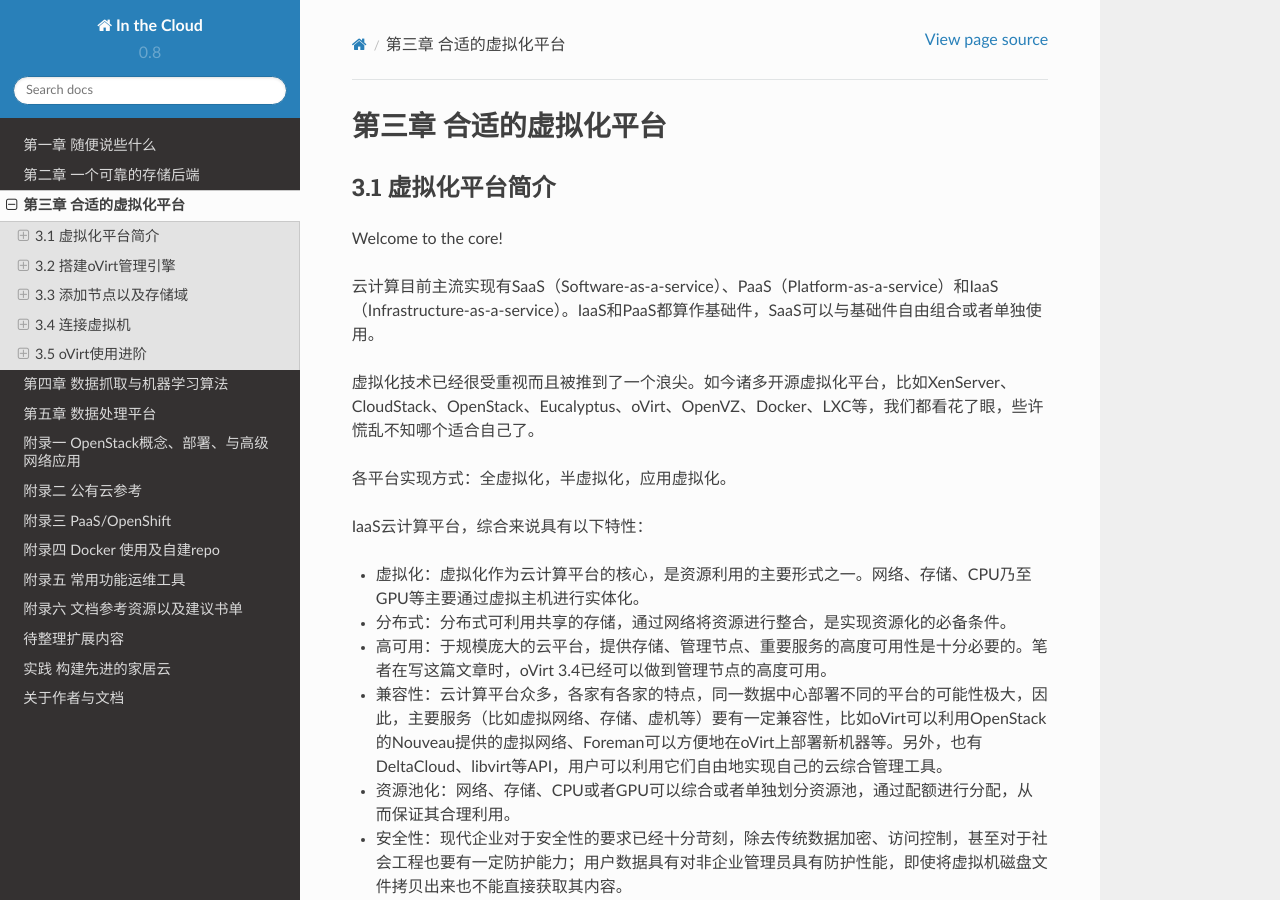
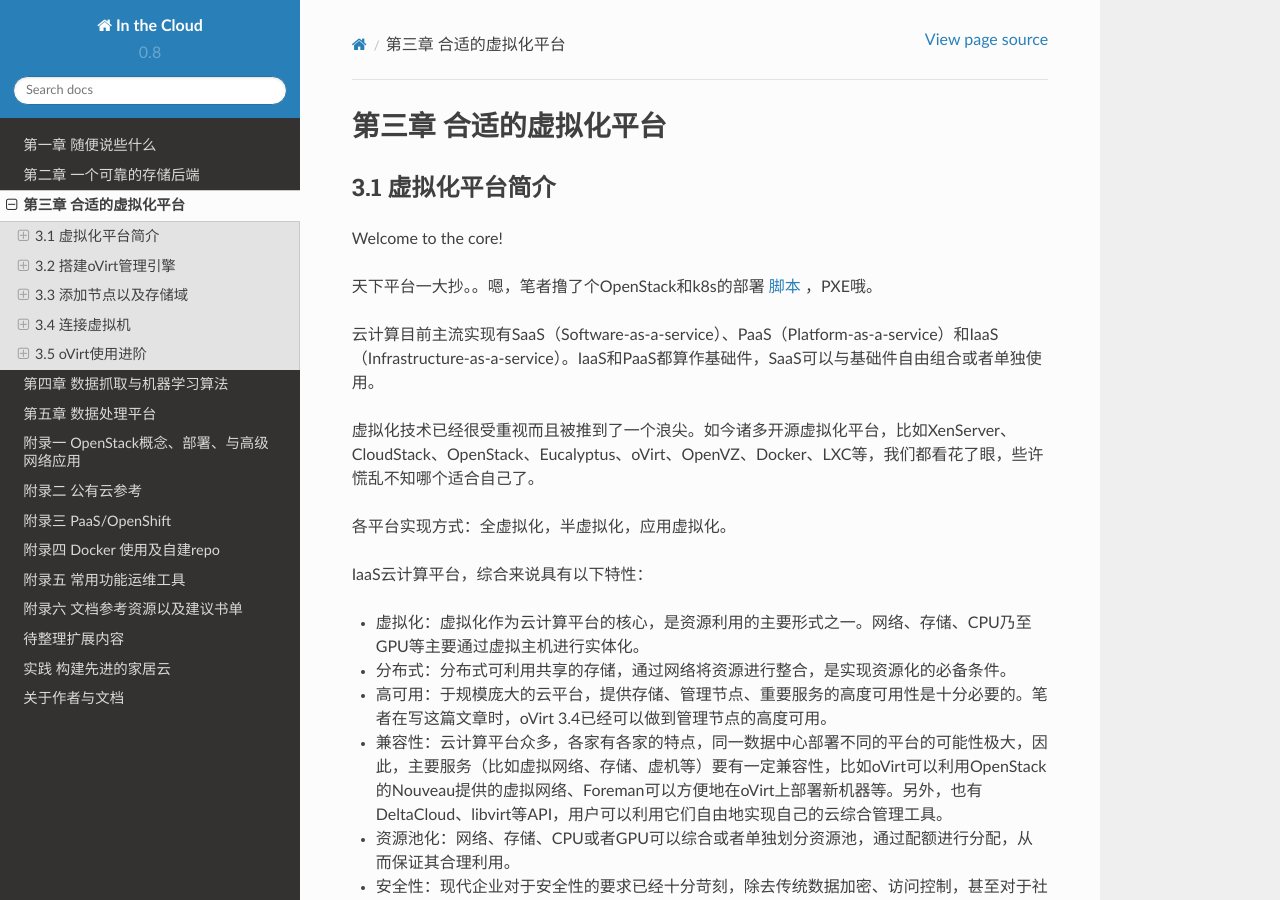
Before and after one commit to lofyer/InTheCloud, a Sphinx documentation site: the page built from source/posts/ch03.rst, in a window 1280 px wide and 900 px high. Built offline with Sphinx 7.4.7 and the Read the Docs theme 2.0.0, drawn with Linux system fonts in a browser that asks for light colours; formulas are drawn with MathJax 3.

```diff
--- a/source/posts/ch03.rst
+++ b/source/posts/ch03.rst
@@ -7,6 +7,8 @@
 ------------------
 
 Welcome to the core!
+
+天下平台一大抄。。嗯，笔者撸了个OpenStack和k8s的部署 `脚本 <https://github.com/lofyer/openstack-pxe-deployment>`_ ，PXE哦。
 
 云计算目前主流实现有SaaS（Software-as-a-service）、PaaS（Platform-as-a-service）和IaaS（Infrastructure-as-a-service）。IaaS和PaaS都算作基础件，SaaS可以与基础件自由组合或者单独使用。
 
```
